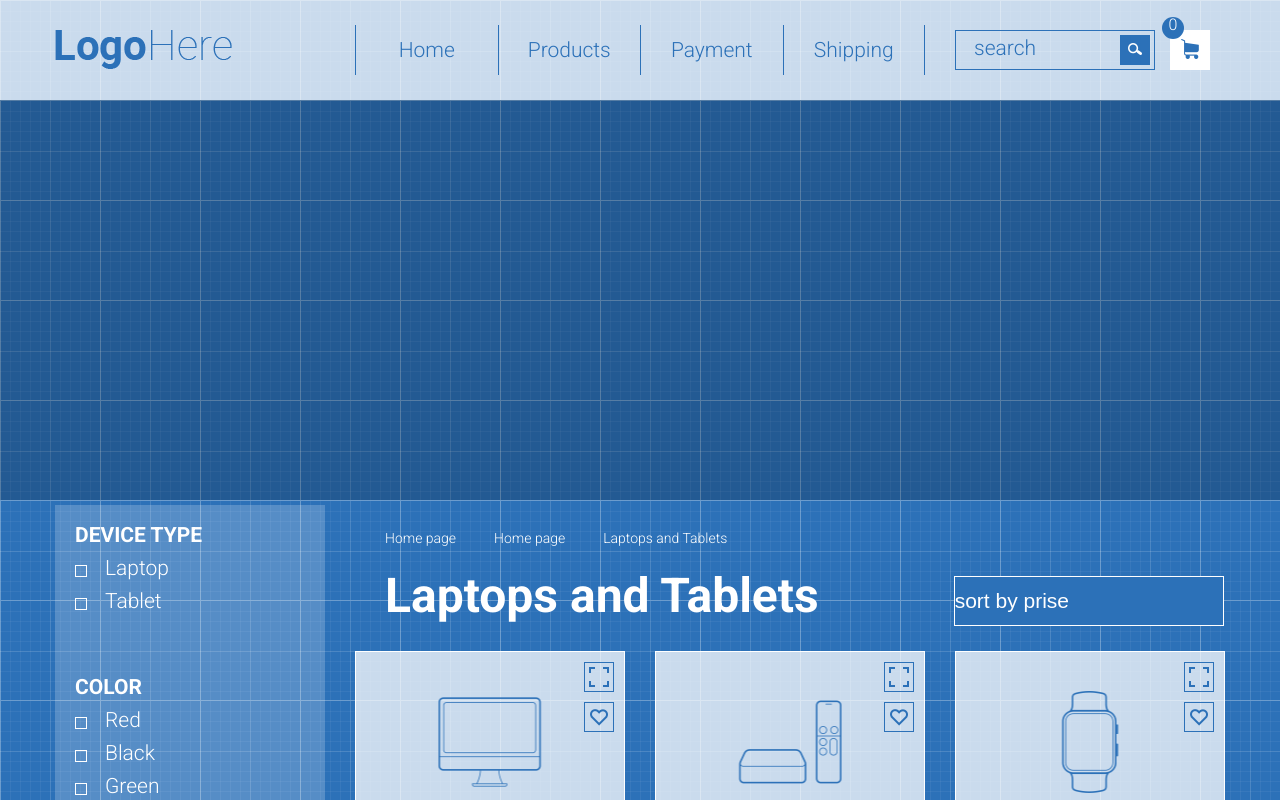
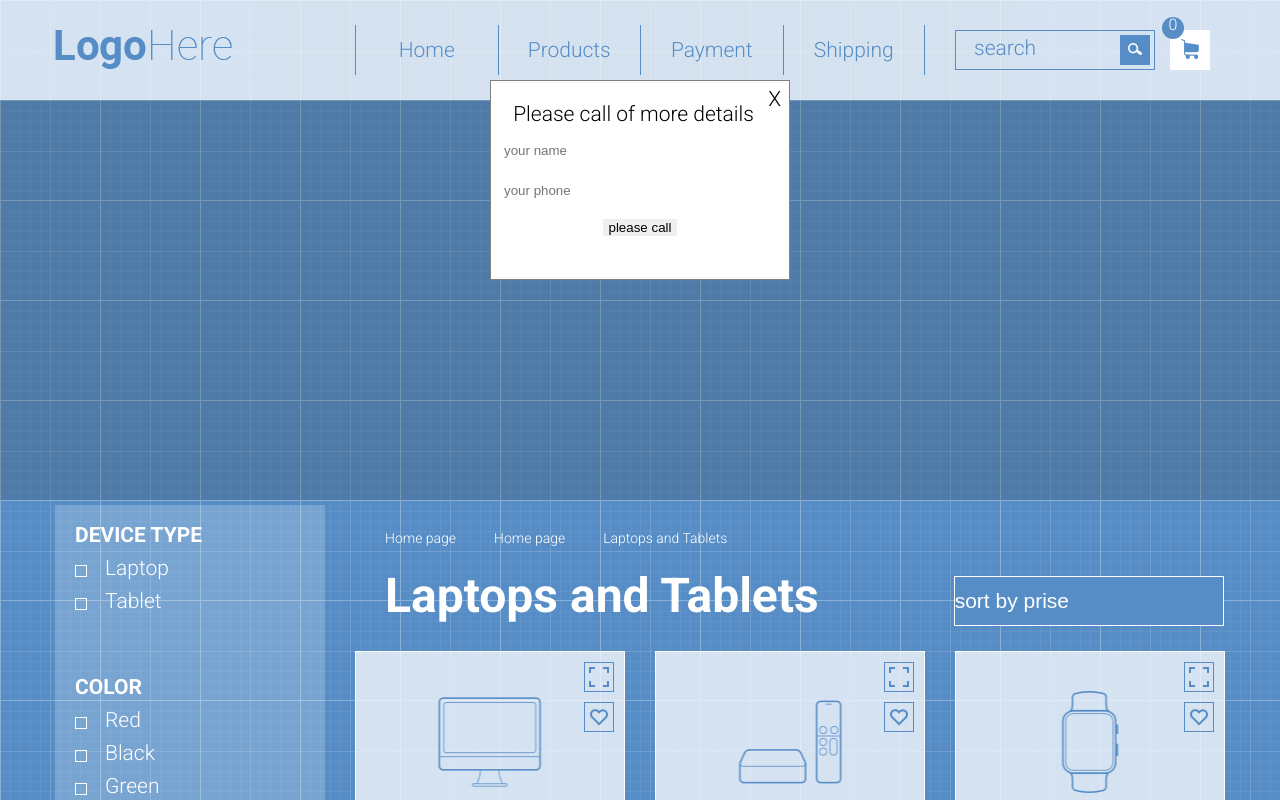
Before and after one commit to YevgeniaShprnk/VerySimpleShop, a plain HTML site: page index.html in a window 1280 px wide. Shown: the top 800 px of the page. Drawn offline with Linux system fonts and the light colour scheme.

Commit message:
add script by show on scroll modal

```diff
--- a/app.js
+++ b/app.js
@@ -1,3 +1,4 @@
+//for products count
 let productsCountEl = document.querySelector(".product-count");
 console.log(productsCountEl);
 
@@ -9,10 +10,47 @@ addToCard.forEach((item) =>
         productsCountEl.textContent = +productsCountEl.textContent + 1;
     })
 );
-
+//for likes
 let likes = document.querySelectorAll(".like");
 likes.forEach((item) =>
     (item).addEventListener("click", (event) => {
       event.target.classList.toggle("likes");
     })
 );
+//for modal and form
+let moreDetailsBtns = document.querySelectorAll(".btn-more-details");
+let modal = document.querySelector(".modal");
+let btnClose = document.querySelector(".btn-close");
+
+moreDetailsBtns.forEach((item) => item.addEventListener("click", openModal));
+btnClose.addEventListener("click", closeModal);
+
+
+function openModal() {
+modal.classList.add("show") ;
+modal.classList.remove("hide");
+};
+
+function closeModal() {
+modal.classList.add("hide");
+modal.classList.remove("show");
+};
+
+modal.addEventListener("click", function (e) {
+if (e.target === modal) {
+closeModal();
+}
+});
+//for modal on scroll
+
+ function showModalonScroll() {
+    let midHeight = document.documentElement.offsetHeight / 2;
+    let scrolled = window.pageYOffset || document.documentElement.scrollTop;
+    if(scrolled > midHeight){
+        openModal();
+        window.removeEventListener("scroll",showModalonScroll);
+    }else{
+        closeModal();
+    };
+  };
+  window.addEventListener("scroll",showModalonScroll);
--- a/index.html
+++ b/index.html
@@ -274,6 +274,21 @@
     <footer>
         <div class="footer">© Copyright 2017</div>
     </footer>
+    <div class="modal">
+        <div class="modal-block">
+            <form action="">
+                <div class="btn-close">X</div>
+                <h3>Please call of more details</h3>
+                <div class="form-field">
+                    <input type="text" placeholder="your name">
+                </div>
+                <div class="form-field">
+                    <input type="text" placeholder="your phone">
+                </div>
+                <button>please call</button>
+            </form>
+        </div>
+    </div>
     <script src="app.js"></script>
 </body>
 </html>
--- a/style.css
+++ b/style.css
@@ -423,3 +423,46 @@ footer{
   margin: 0;
   color: #ffffff;
 }
+.modal{
+  position: fixed;
+  top: 0;
+  left: 0;
+  width: 100%;
+  height: 100%;
+  background-color: rgba(255, 255, 255, 0.2);
+  z-index: 100;
+  display: none;
+
+}
+.modal-block{
+  width: 300px;
+  height: 200px;
+  margin: 80px auto;
+  border: 1px solid grey;
+  background-color: white;
+  padding: 8px;
+}
+.modal-block form{
+  color: black;
+}
+.form-field{
+  margin: 10px 0;
+}
+.form-field input{
+  width: 100%;
+  height: 30px;
+  padding: 5px;
+}
+.btn-close{
+  float: right;
+  cursor: pointer;
+}
+.modal-block h3{
+  padding-top: 15px;
+}
+.hide{
+  display: none;
+}
+.show{
+  display: block;
+}
```
